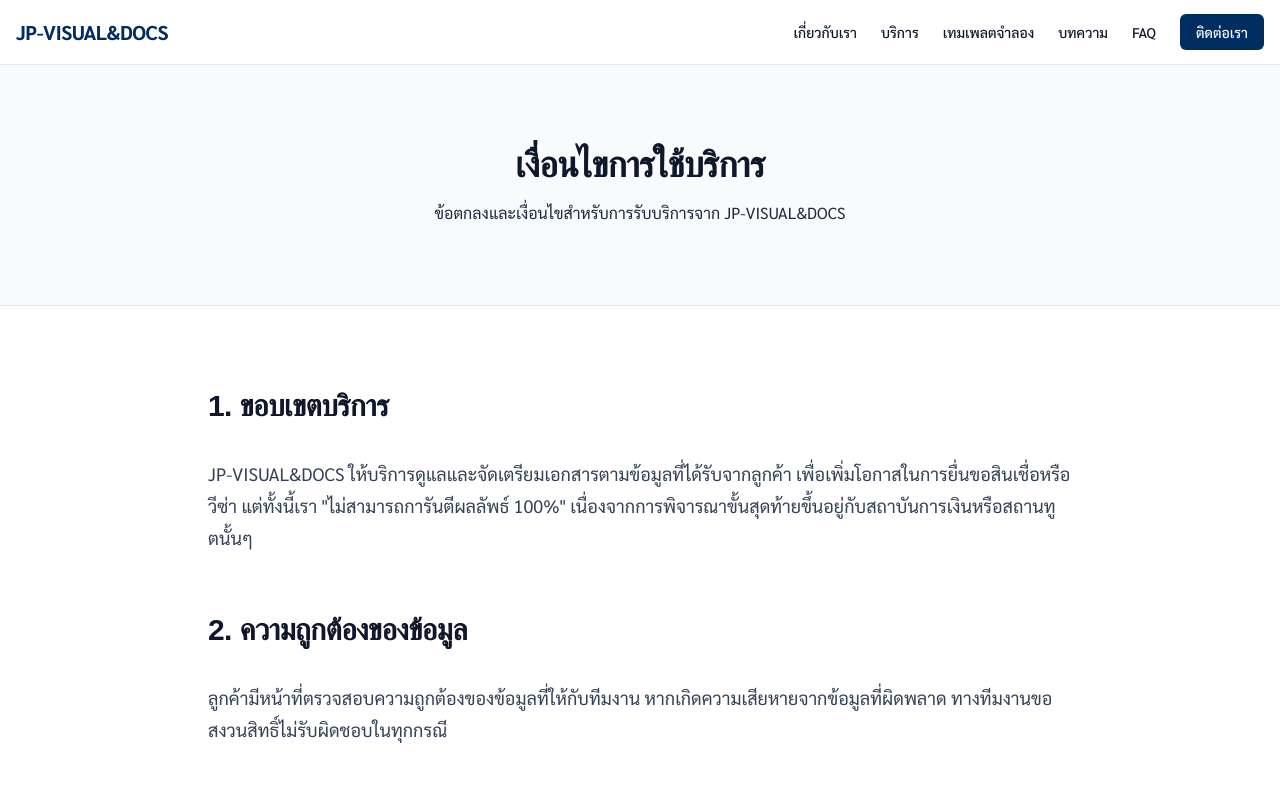
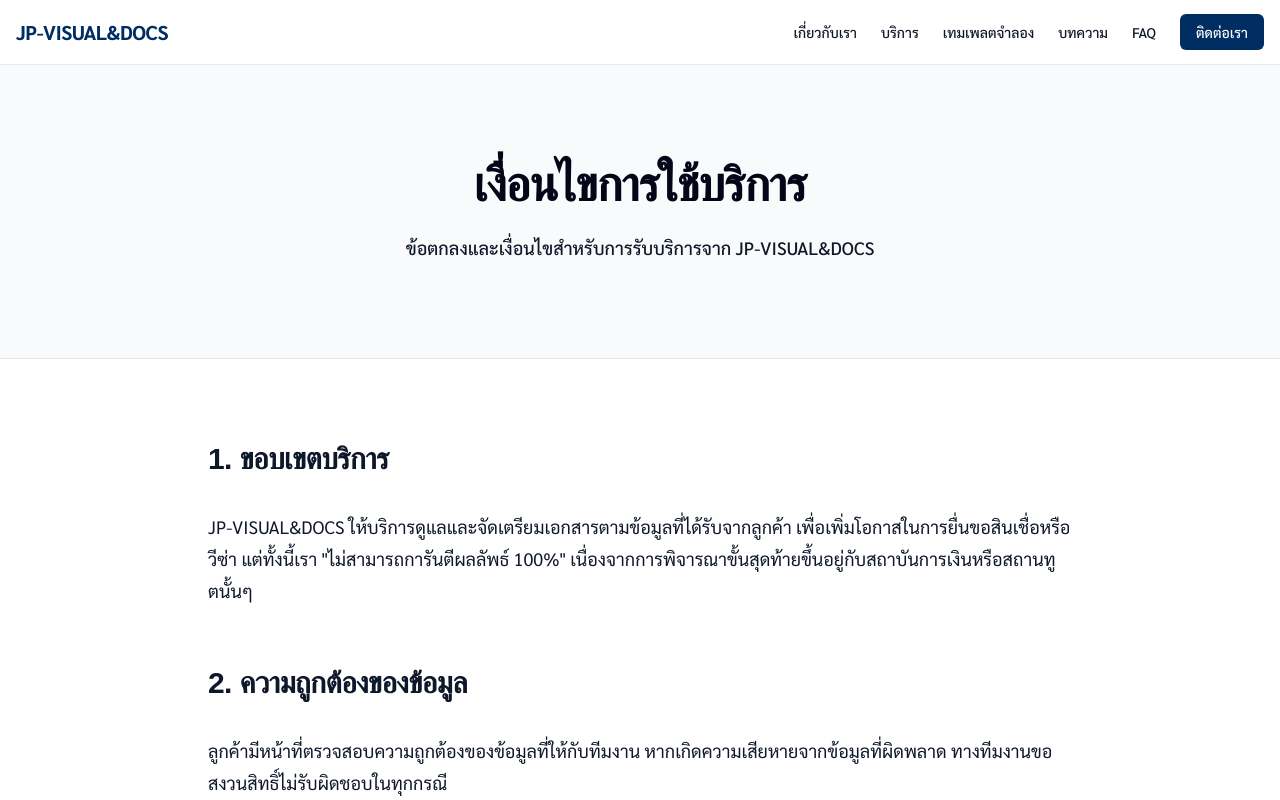
Before and after one commit to jiggoo0/jp-shops, a Next.js app: page /terms in a window 1280 px wide. Shown: the top 800 px of the page. Built offline with nearby package versions, Linux system fonts and the light colour scheme; a web font is replaced by a local one.

Commit message:
style: maximize text contrast for legal page headers and content for better readability

```diff
--- a/app/(main)/privacy/page.tsx
+++ b/app/(main)/privacy/page.tsx
@@ -10,19 +10,19 @@
 export default function PrivacyPage() {
   return (
     <>
-      <section className="border-b bg-slate-50 py-20">
+      <section className="border-b bg-slate-50 py-24 dark:bg-zinc-900/50">
         <div className="container mx-auto px-4 text-center">
-          <h1 className="mb-4 text-4xl font-extrabold">
+          <h1 className="mb-6 text-4xl font-black text-slate-950 sm:text-5xl dark:text-white">
             นโยบายความเป็นส่วนตัว
           </h1>
-          <p className="mx-auto max-w-2xl text-slate-800 dark:text-slate-400">
+          <p className="mx-auto max-w-2xl text-lg font-medium leading-relaxed text-slate-900 dark:text-slate-300">
             ความลับของลูกค้าคือความสำคัญสูงสุดของเรา
           </p>
         </div>
       </section>
 
       <section className="py-20">
-        <div className="container prose prose-slate mx-auto max-w-4xl px-4 lg:prose-lg dark:prose-invert">
+        <div className="container prose prose-slate mx-auto max-w-4xl px-4 text-slate-900 lg:prose-lg dark:prose-invert dark:text-slate-100">
           <h2>1. การเก็บรวบรวมข้อมูล</h2>
           <p>
             เราเก็บรวบรวมข้อมูลที่จำเป็นสำหรับการจัดทำเอกสารและดำเนินเรื่องตามที่ลูกค้าต้องการเท่านั้น
--- a/app/(main)/terms/page.tsx
+++ b/app/(main)/terms/page.tsx
@@ -9,17 +9,19 @@
 export default function TermsPage() {
   return (
     <>
-      <section className="border-b bg-slate-50 py-20">
+      <section className="border-b bg-slate-50 py-24 dark:bg-zinc-900/50">
         <div className="container mx-auto px-4 text-center">
-          <h1 className="mb-4 text-4xl font-extrabold">เงื่อนไขการใช้บริการ</h1>
-          <p className="mx-auto max-w-2xl text-slate-800 dark:text-slate-400">
+          <h1 className="mb-6 text-4xl font-black text-slate-950 sm:text-5xl dark:text-white">
+            เงื่อนไขการใช้บริการ
+          </h1>
+          <p className="mx-auto max-w-2xl text-lg font-medium leading-relaxed text-slate-900 dark:text-slate-300">
             ข้อตกลงและเงื่อนไขสำหรับการรับบริการจาก JP-VISUAL&DOCS
           </p>
         </div>
       </section>
 
       <section className="py-20">
-        <div className="container prose prose-slate mx-auto max-w-4xl px-4 lg:prose-lg dark:prose-invert">
+        <div className="container prose prose-slate mx-auto max-w-4xl px-4 text-slate-900 lg:prose-lg dark:prose-invert dark:text-slate-100">
           <h2>1. ขอบเขตบริการ</h2>
           <p>
             JP-VISUAL&DOCS
```
